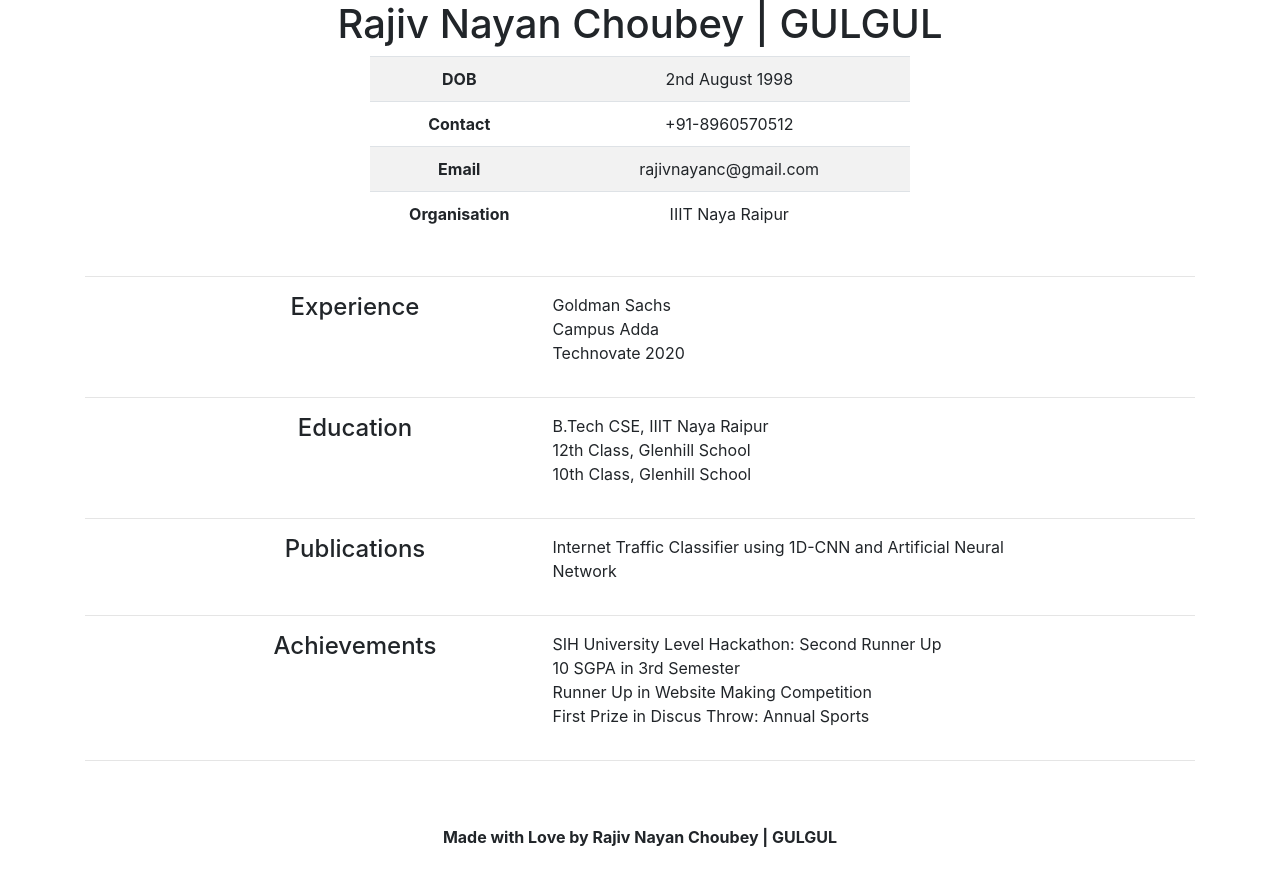
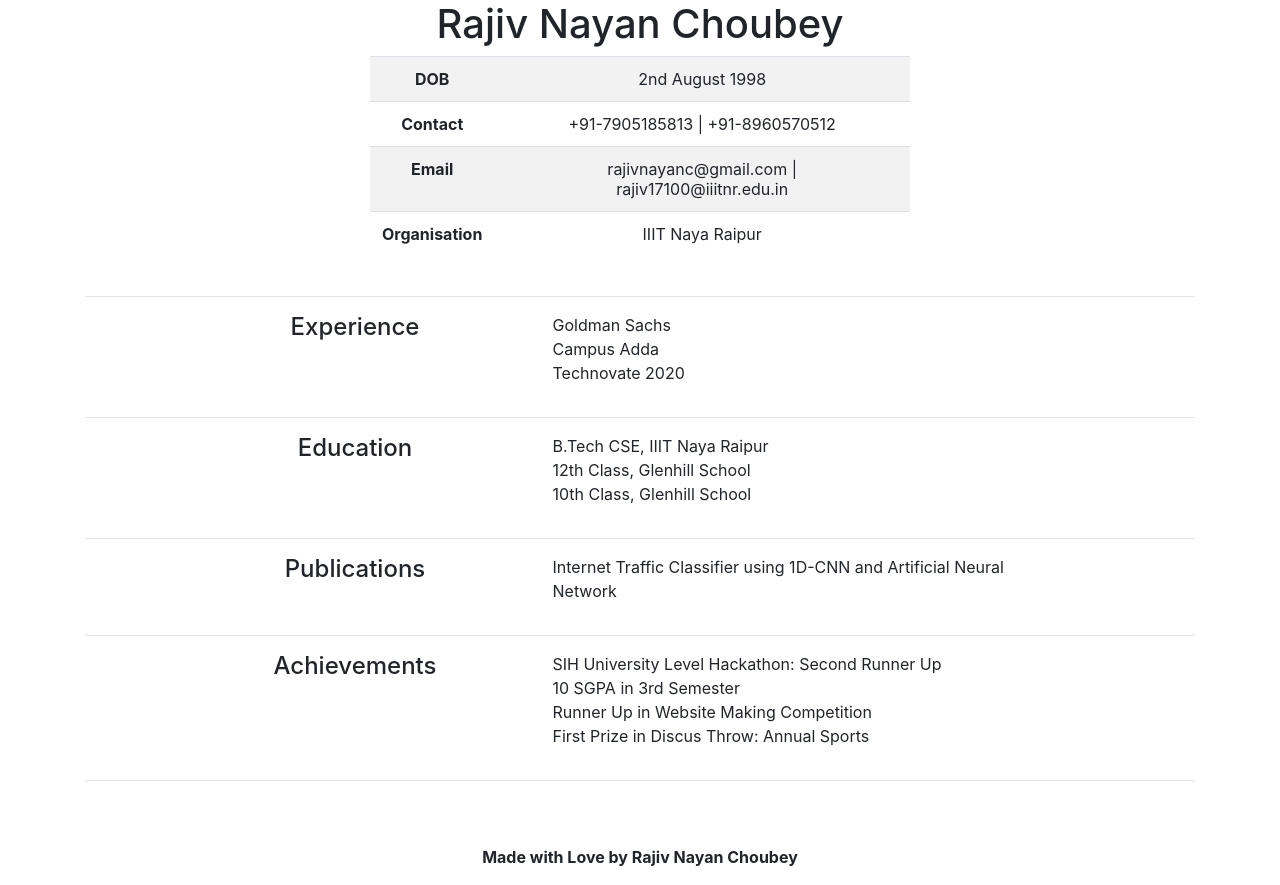
Before and after one commit to rajivnayanc/resume-creator-example, a plain HTML site: page index.html in a window 1280 px wide. Drawn offline with nearby package versions, Linux system fonts and the light colour scheme.

Commit message:
Deploying to gh-pages from  @ 2101e9daba977b6c284ea965f77e6b5d2c9c8af9 🚀

```diff
--- a/index.html
+++ b/index.html
@@ -5,7 +5,7 @@
         <meta name="viewport" content="width=device-width, initial-scale=1.0">
         <link rel="stylesheet" href="https://stackpath.bootstrapcdn.com/bootstrap/4.5.2/css/bootstrap.min.css" integrity="sha384-JcKb8q3iqJ61gNV9KGb8thSsNjpSL0n8PARn9HuZOnIxN0hoP+VmmDGMN5t9UJ0Z" crossorigin="anonymous">
 
-        <title>Rajiv Nayan Choubey | GULGUL</title>
+        <title>Rajiv Nayan Choubey</title>
         <style>
             li{
                 text-decoration: none;
@@ -18,7 +18,7 @@
         <div class="container">
             <div class="row justify-content-center">
                 <div class="col-12 text-center">
-                    <h1>Rajiv Nayan Choubey | GULGUL</h1>
+                    <h1>Rajiv Nayan Choubey</h1>
                 </div>
                 <div class="col-6">
                     <h1>
@@ -33,12 +33,12 @@
 
             <tr>
                 <td><b>Contact<b><td>
-                <td>+91-8960570512<td>
+                <td>+91-7905185813 | +91-8960570512<td>
             </tr>
 
             <tr>
                 <td><b>Email<b><td>
-                <td>rajivnayanc@gmail.com<td>
+                <td>rajivnayanc@gmail.com | rajiv17100@iiitnr.edu.in<td>
             </tr>
 
             <tr>
@@ -84,7 +84,7 @@
             </div>
             <div class="row mt-5 justify-content-center">
                 <div class="col-6 text-center">
-                   <p> <strong>Made with Love by Rajiv Nayan Choubey | GULGUL</strong></p>
+                   <p> <strong>Made with Love by Rajiv Nayan Choubey</strong></p>
                 </div>
             </div>
         </div>
```
